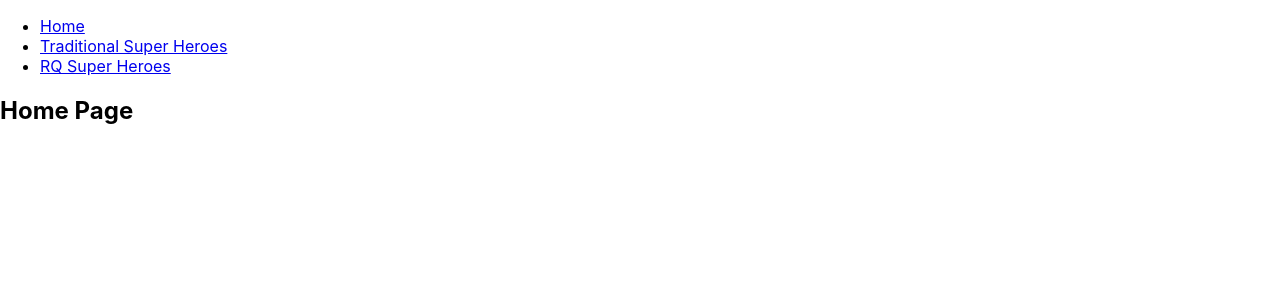
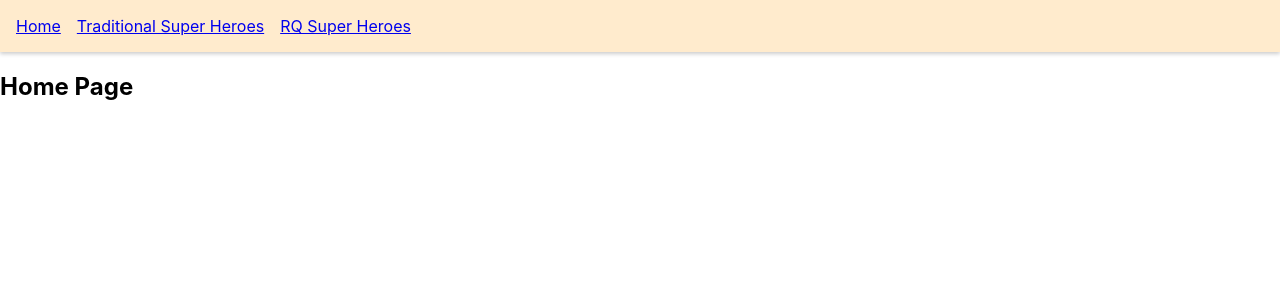
Before and after one commit to KimJoonSeo/react-query-kit, a React (Create React App) app: page / in a window 1280 px wide. Shown: the top 300 px of the page. Built offline with nearby package versions, Linux system fonts and the light colour scheme.

Commit message:
Design: Add navigation styles

```diff
--- a/src/App.css
+++ b/src/App.css
@@ -5,6 +5,19 @@
 .App-logo {
   height: 40vmin;
   pointer-events: none;
+}
+
+nav ul {
+  display: flex;
+  background-color: blanchedalmond;
+  margin-block-start: 0;
+  padding: 16px;
+  box-shadow: 0 2px 4px rgba(0, 0, 0, 0.2);
+}
+
+nav ul li {
+  list-style-type: none;
+  margin-right: 16px;
 }
 
 @media (prefers-reduced-motion: no-preference) {
```
